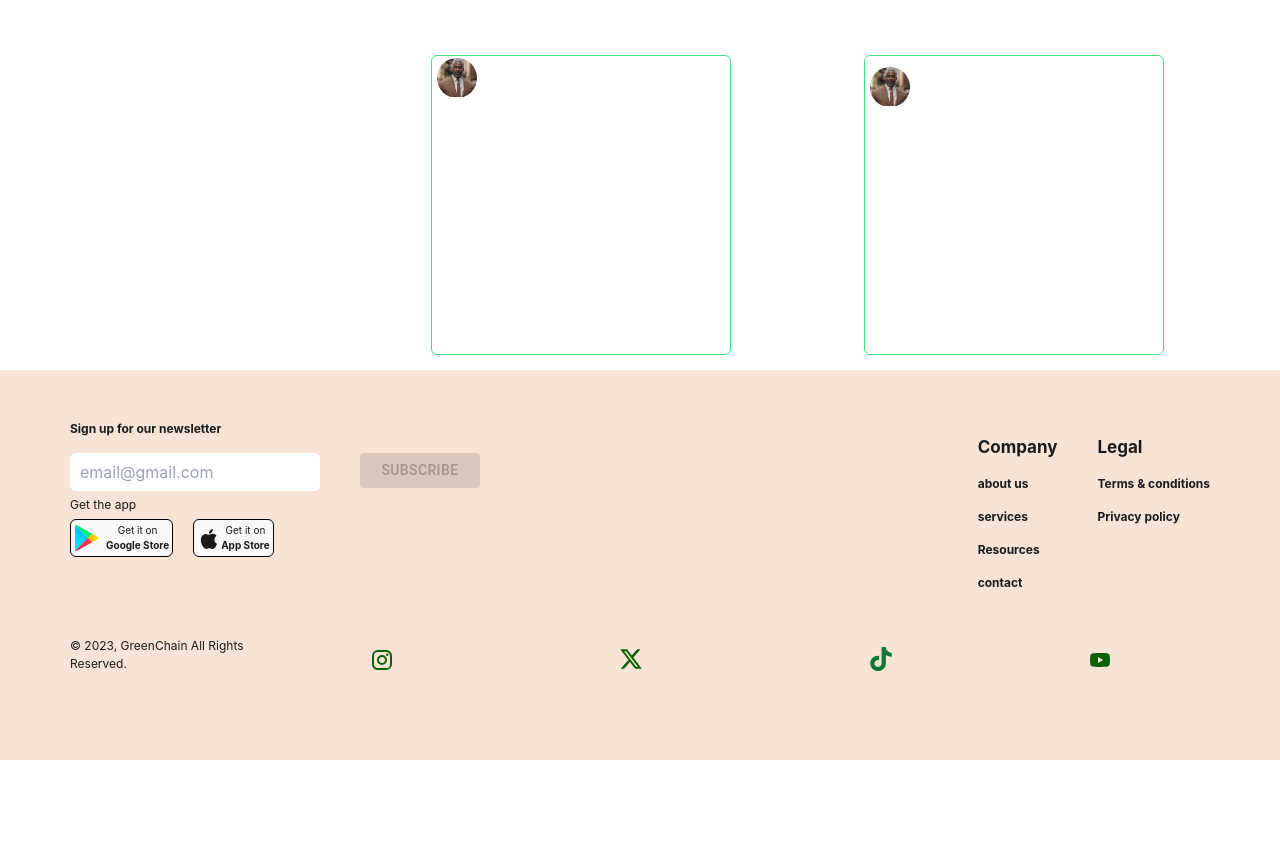
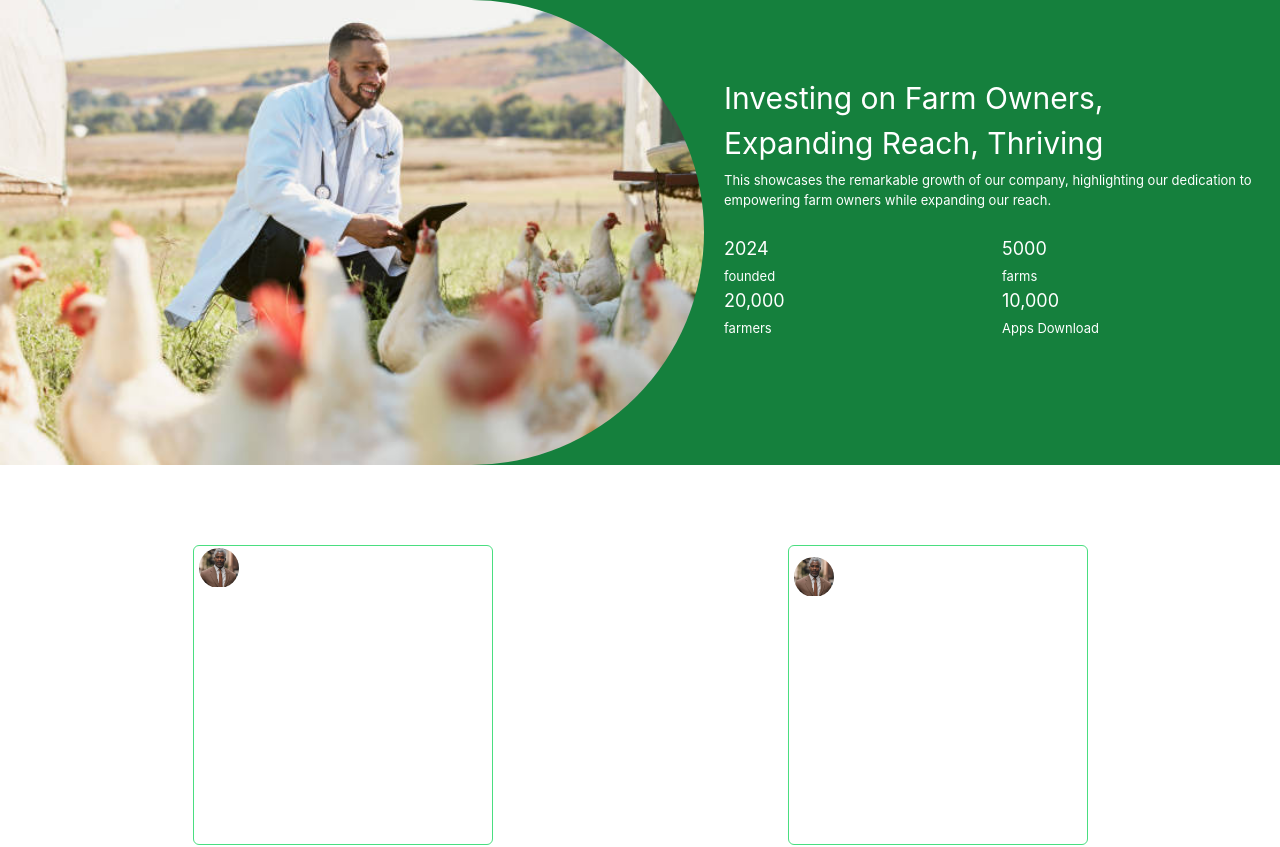
Before and after one commit to Philip-ajibola/greenChain, a React (Vite) app: page / in a window 1280 px wide. Shown: the top 847 px of the page. Before the commit the page ends 800 px from the top, so only its background shows below. Built offline with nearby package versions, Linux system fonts and the light colour scheme.

Commit message:
advert completion

```diff
--- /dev/null
+++ b/src/components/advert.jsx
@@ -0,0 +1,32 @@
+import image from '../assets/img_1.png'
+export default function Advert() {
+    const years = [
+        {year:'2024',text:'founded'},
+        {year:'20,000',text:'farmers'},
+        {year:'5000',text:'farms'},
+        {year:'10,000',text:'Apps Download'},
+    ]
+    return (
+        <div className={'flex flex-col sm:flex-row bg-green-700'}>
+            <div className={'rounded-r-[300px] w-full sm:w-[55%] overflow-hidden '}>
+                <img src={image} alt="" className={'w-full h-full object-cover'}/>
+            </div>
+            <div className={'w-full sm:w-[45%] justify-center flex flex-col mb-[30px] px-[20px]'}>
+                <p className={'text-[30px] text-white'}>Investing on Farm Owners, Expanding Reach, Thriving</p>
+                <p className={'text-[13px] text-white py-[5px]'}>This  showcases the remarkable growth of our company, highlighting our
+                    dedication to empowering farm owners while expanding our reach.
+                </p>
+                <section className={'py-[20px] columns-[150px] md:columns-[200px] gap-[20px]'}>
+                    {
+                        years.map((year, index)=>(
+                            <div key={index} className={'items-start flex flex-col gap-[5px] w-full'}>
+                                <p className={'text-white text-[18px]'}>{year.year}</p>
+                                <p className={'text-white text-[13px]'}>{year.text}</p>
+                            </div>
+                        ))
+                    }
+                </section>
+            </div>
+        </div>
+    )
+}
--- /dev/null
+++ b/src/components/farm.tsx
@@ -0,0 +1,7 @@
+export default function Farm(){
+    return (
+        <div>
+
+        </div>
+    )
+}
--- a/src/components/footer.jsx
+++ b/src/components/footer.jsx
@@ -16,7 +16,7 @@ export default function Footer(){
         }
     }
     return (
-        <div className={'bg-[#F7E4D6] py-[50px] w-[100vw] px-[20px] md:px-[70px]'}>
+        <div className={'bg-[#F7E4D6] py-[50px_20px] w-[100vw] px-[20px] md:px-[70px]'}>
             <div className={'flex flex-col md:justify-between md:flex-row w-[100%]'}>
                 <div>
                     <p className={'text-[12px] font-[700] pb-[15px]'}>Sign up for our newsletter</p>
@@ -63,7 +63,7 @@ export default function Footer(){
                 </div>
             </div>
             <div className={styles.footerBottom}>
-                <p className={'text-[12px] pb-[7px]'}>&copy; 2023, GreenChain All Rights Reserved.</p>
+                <p className={'text-[12px] pb-[7px] text-nowrap'}>&copy; 2023, GreenChain All Rights Reserved.</p>
                 <div className={styles.footerIcons}>
                     <div>
                         <InstagramIcon/>
--- a/src/components/reviews.jsx
+++ b/src/components/reviews.jsx
@@ -18,8 +18,9 @@ export default function Reviews(){
         name:'Kofi M., Cooperative Manager from Ghana',image:img1}
     ]
     return (
-        <div className={'flex flex-col md:flex-row w-[100vw] md:px-[50px] md:justify-around items-center py-[15px]'}>
-            <p className={'text-white text-[12px] text-nowrap sm:text-[17px]]'}>What are our customers saying?</p>
+        <div className={'w-[100vw] md:px-[50px] py-[15px]'}>
+            <p className={'text-white text-[12px] text-nowrap sm:text-[17px] py-[20px] ml-[10%]'}>What are our customers saying?</p>
+            <div className={'flex flex-col md:flex-row md:justify-around items-center gap-[10px]'}>
                 {reviews.map((data,index)=>(
                     <div key={index} className={'flex flex-col gap-[7px] my-[10px] md:my-0  sm:w-[300px] sm:justify-around sm:h-[300px] px-[5px] border-[1px] border-green-400 rounded-md'}>
                         <div className='rounded-[50%] overflow-hidden h-[40px] w-[40px]'>
@@ -33,5 +34,6 @@ export default function Reviews(){
                     </div>
                 ))}
             </div>
+        </div>
     )
 }
--- a/src/pages/home.jsx
+++ b/src/pages/home.jsx
@@ -1,9 +1,10 @@
 import Footer from "../components/footer.jsx";
 import Reviews from "../components/reviews.jsx";
-
+import Advert from "../components/advert.jsx";
 export default function HomePage(){
     return (
         <div>
+            <Advert/>
             <Reviews/>
             <Footer/>
         </div>
--- a/src/styles/home.module.css
+++ b/src/styles/home.module.css
@@ -9,7 +9,7 @@
     lg:hidden fixed top-0 right-0 bg-opacity-80 z-50 justify-center space-y-6
 }
 .footerIcons{
-    @apply flex justify-around items-center w-full
+    @apply flex justify-around items-center  w-full md:w-[30%]
 }
 .footerIcons img{
     @apply w-[24px] h-[24px]
```
Lines whose indentation alone changed are shown as unchanged.
